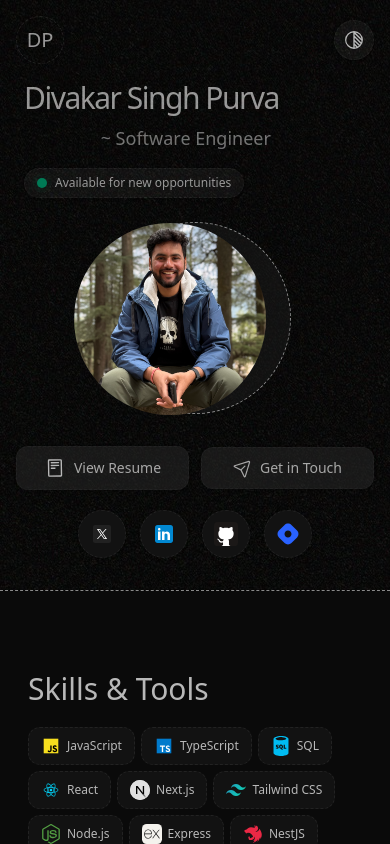
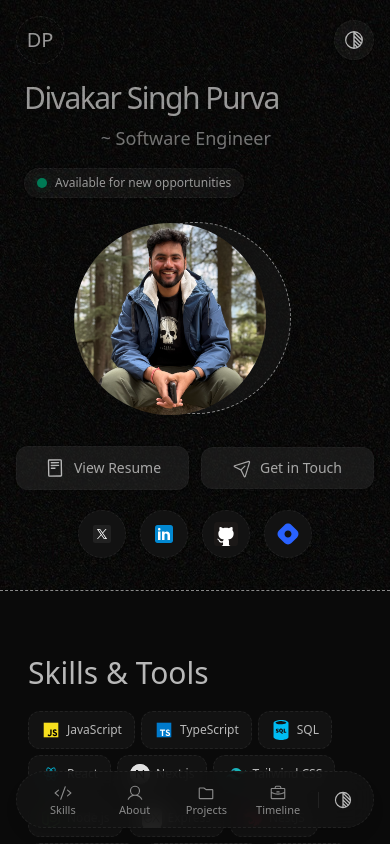
Before and after one commit to divakardsp/Portfolio-2, a Next.js app: page / in a window 390 px wide. Shown: the top 844 px of the page. Built offline with nearby package versions, Linux system fonts and the light colour scheme.

Commit message:
feat: add mobile navigation bar and motion animations to components

```diff
--- a/components/right/Navbar.tsx
+++ b/components/right/Navbar.tsx
@@ -1,18 +1,24 @@
 "use client";
-import { CircleHalfTiltIcon, } from "@phosphor-icons/react";
+import {
+    BriefcaseIcon,
+    CircleHalfTiltIcon,
+    CodeIcon,
+    FolderSimpleIcon,
+    UserIcon,
+} from "@phosphor-icons/react";
 import { useTheme } from "next-themes";
 
 function Navbar() {
-    const {  setTheme, resolvedTheme } = useTheme();
+    const { setTheme, resolvedTheme } = useTheme();
 
     const isDark = resolvedTheme === "dark";
     return (
         <>
-            <nav className="m-4 lg:m-8 sticky top-4 z-50 opacity-90 flex justify-end lg:block">
-                <div className=" hidden lg:block w-xl m-auto bg-surface border border-1 border-border border-dashed rounded-4xl transition-colors duration-100">
+            {/* Desktop Navigation */}
+            <nav className="m-4 lg:m-8 sticky top-4 z-50 opacity-90 hidden lg:block">
+                <div className="w-xl m-auto bg-surface border border-1 border-border border-dashed rounded-4xl transition-colors duration-100">
                     <ul className="flex flex-1 justify-between items-center px-5 py-3">
                         <li>
-                            {/* THE FIX: Added href="#skills" */}
                             <a
                                 href="#skills"
                                 className="list-none cursor-pointer hover:text-foreground transition-colors duration-[100ms] ease-in text-lg font-light tracking-tight"
@@ -21,7 +27,6 @@ function Navbar() {
                             </a>
                         </li>
                         <li>
-                            {/* THE FIX: Added href="#about" */}
                             <a
                                 href="#about"
                                 className="list-none cursor-pointer hover:text-foreground transition-colors duration-[100ms] ease-in text-lg tracking-tight font-light"
@@ -30,7 +35,6 @@ function Navbar() {
                             </a>
                         </li>
                         <li>
-                            {/* THE FIX: Added href="#experience" */}
                             <a
                                 href="#experience"
                                 className="list-none cursor-pointer hover:text-foreground transition-colors duration-[100ms] ease-in text-lg tracking-tight font-light"
@@ -39,7 +43,6 @@ function Navbar() {
                             </a>
                         </li>
                         <li>
-                            {/* THE FIX: Added href="#projects" */}
                             <a
                                 href="#projects"
                                 className="list-none cursor-pointer hover:text-foreground transition-colors duration-[100ms] ease-in text-lg tracking-tight font-light"
@@ -53,6 +56,7 @@ function Navbar() {
                                 onClick={() =>
                                     setTheme(isDark ? "light" : "dark")
                                 }
+                                aria-label="Toggle Theme"
                             >
                                 <CircleHalfTiltIcon
                                     size={32}
@@ -63,6 +67,48 @@ function Navbar() {
                     </ul>
                 </div>
             </nav>
+
+            {/* Mobile Floating Bottom Bar */}
+            <div className="lg:hidden fixed bottom-4 inset-x-0 z-50 flex justify-center px-4 pointer-events-none">
+                <div className="pointer-events-auto flex items-center justify-between gap-1 px-3 py-2 bg-surface/90 backdrop-blur-md border border-dashed border-border rounded-full shadow-lg transition-all duration-300 max-w-sm w-full mx-auto">
+                    <a
+                        href="#skills"
+                        className="flex flex-1 flex-col items-center justify-center py-1 px-1 rounded-full text-muted hover:text-foreground active:scale-95 transition-all text-[11px] font-light"
+                    >
+                        <CodeIcon size={18} />
+                        <span className="mt-0.5 leading-none">Skills</span>
+                    </a>
+                    <a
+                        href="#about"
+                        className="flex flex-1 flex-col items-center justify-center py-1 px-1 rounded-full text-muted hover:text-foreground active:scale-95 transition-all text-[11px] font-light"
+                    >
+                        <UserIcon size={18} />
+                        <span className="mt-0.5 leading-none">About</span>
+                    </a>
+                    <a
+                        href="#projects"
+                        className="flex flex-1 flex-col items-center justify-center py-1 px-1 rounded-full text-muted hover:text-foreground active:scale-95 transition-all text-[11px] font-light"
+                    >
+                        <FolderSimpleIcon size={18} />
+                        <span className="mt-0.5 leading-none">Projects</span>
+                    </a>
+                    <a
+                        href="#experience"
+                        className="flex flex-1 flex-col items-center justify-center py-1 px-1 rounded-full text-muted hover:text-foreground active:scale-95 transition-all text-[11px] font-light"
+                    >
+                        <BriefcaseIcon size={18} />
+                        <span className="mt-0.5 leading-none">Timeline</span>
+                    </a>
+                    <div className="h-4 w-[1px] bg-border mx-0.5" />
+                    <button
+                        className="p-2 rounded-full hover:bg-main/50 active:scale-90 flex justify-center items-center transition-all cursor-pointer text-foreground"
+                        onClick={() => setTheme(isDark ? "light" : "dark")}
+                        aria-label="Toggle Theme"
+                    >
+                        <CircleHalfTiltIcon size={20} className="rotate-[-45deg]" />
+                    </button>
+                </div>
+            </div>
         </>
     );
 }
```
